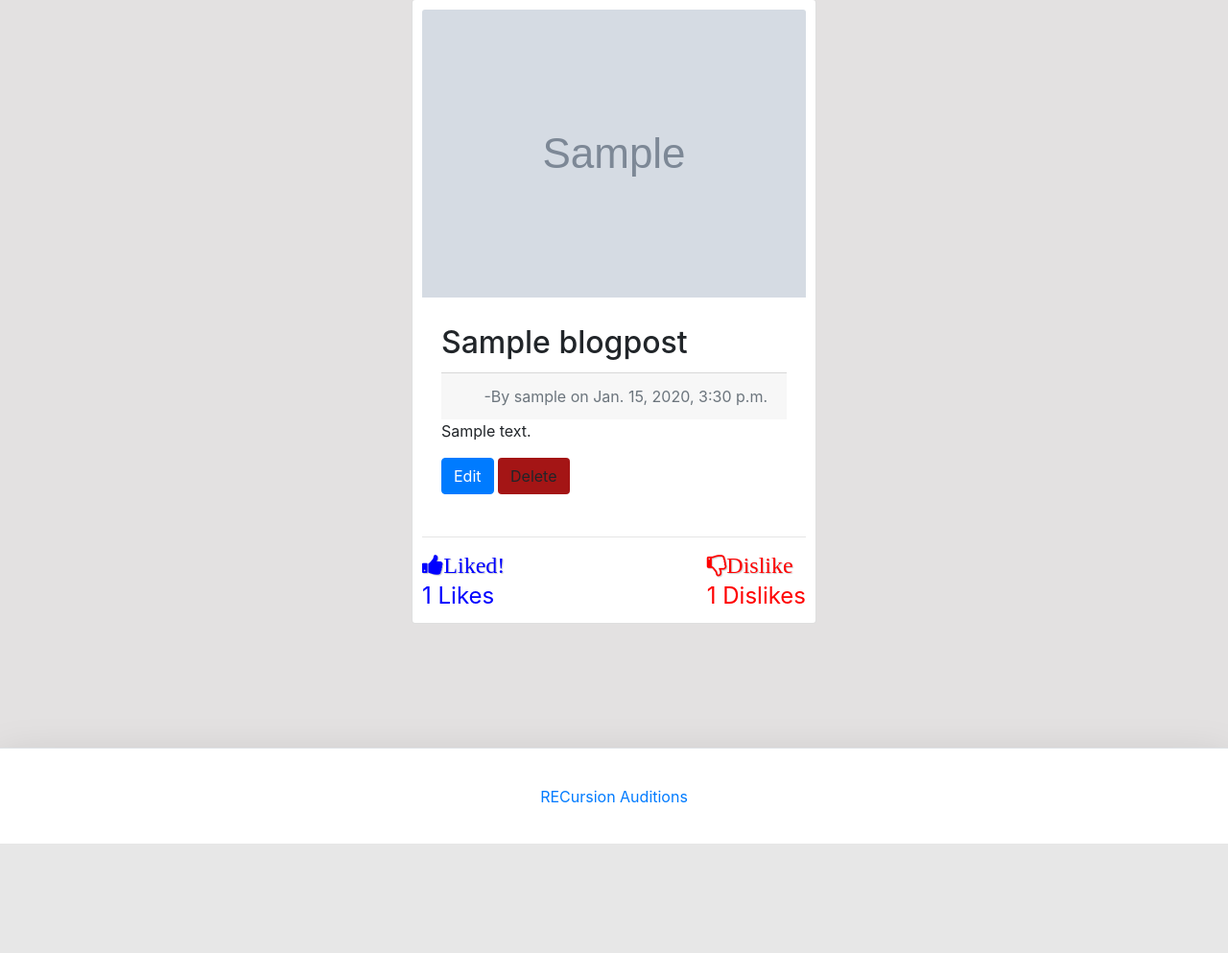
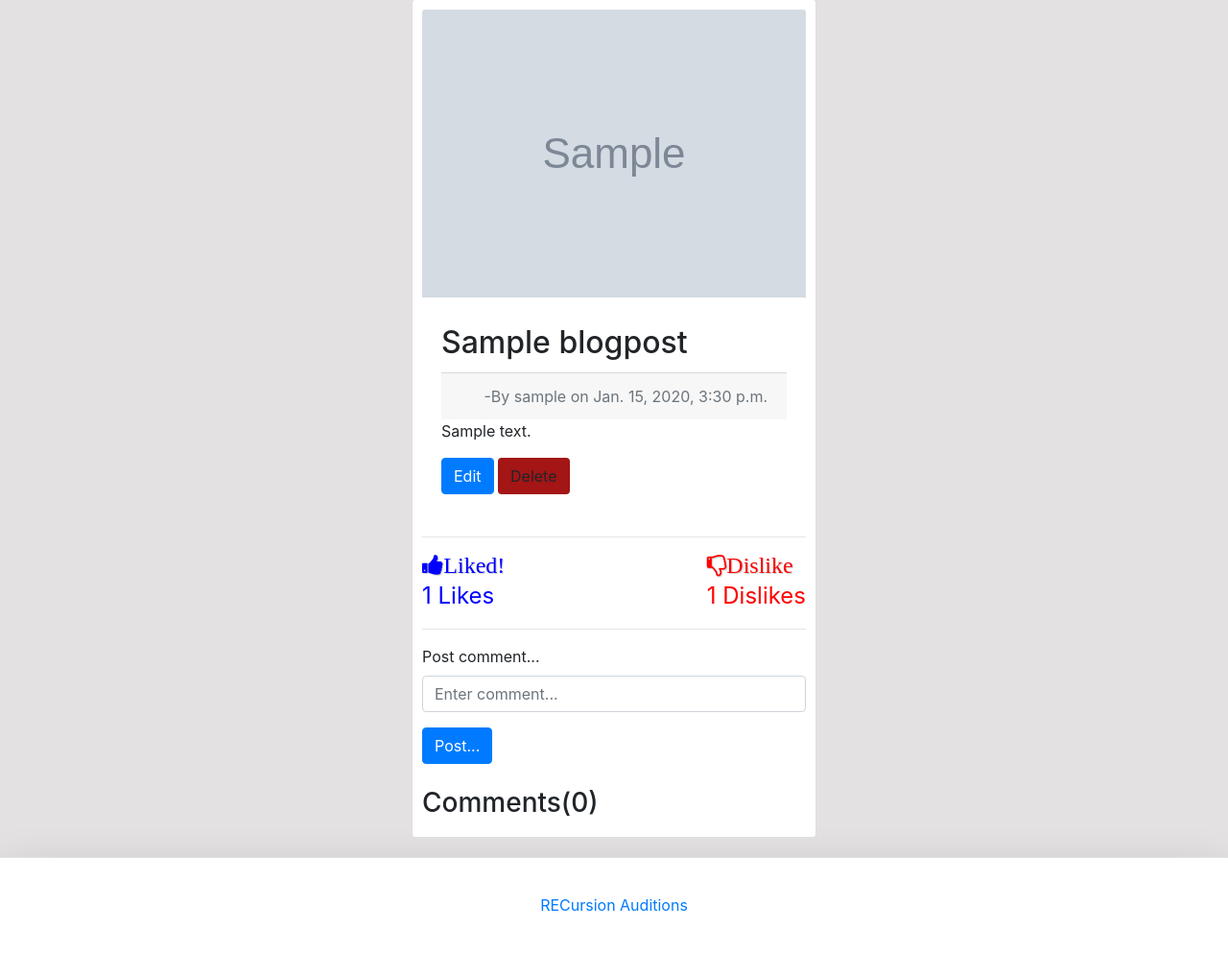
Before and after one commit to arin17bishwa/REC_webd, a Django app: a page that uses blog/templates/blog/detail_blog.html in a window 1280 px wide. Shown: the part 101-1094 px from the top of the page at 96% size. Before the commit the page ends 980 px from the top, so only its background shows below. Run offline with Django 3.2, Linux system fonts and the light colour scheme; a user stored in the database is signed in; tables that the repository leaves empty hold one stand-in row (values such as "Sample post"); grey boxes marked "Sample" are stand-in pictures; some libraries are stand-ins or nearby versions.

Commit message:
added post comment, post reply,and comment view portions. Yet to format comment replies correctly.

```diff
--- a/blog/templates/blog/detail_blog.html
+++ b/blog/templates/blog/detail_blog.html
@@ -1,6 +1,6 @@
 {%extends 'base.html'%}
 {% load tz %}
-
+{% load static %}
 {% block title %}
 {{ blog_post.title }}
 {% endblock title%}
@@ -110,6 +110,51 @@
                     </div>
                 </div>
             </div>
+        <hr>
+
+
+        <form action="{% url 'blog:post_comment' %}" method="post">{% csrf_token %}
+            <div class="form-group">
+                <label for="content">Post comment...</label>
+                <input type="text" class="form-control" name="content" placeholder="Enter comment...">
+            </div>
+            <input type="hidden" name="postId" value="{{ blog_post.id }}">
+            <button type="submit" class="btn btn-primary">Post...</button>
+        </form>
+        <br>
+        <h3>Comments({{ comments|length }})</h3>
+        {% for comment in comments %}
+            <div class="row my-3">
+                <div class="col-md-1 bg-success">
+                    <img src="{%static 'tsubaki.png' %}" alt="An image" class="rounded  mx-auto d-block p-2" height="60" width="60">
+                </div>
+                <div class="col-md-11 bg-warning">
+                    <b>{{ comment.user.username }}</b> on {{ comment.timestamp|localtime }}
+                    <div>{{ comment.content }}</div>
+                    <div class="reply mx-0">
+                        <button class="btn btn-sm btn-primary" type="button" data-toggle="collapse" data-target="#commentReply-{{ comment.id }}" aria-expanded="false" aria-controls="commentReply-{{ comment.id }}">
+                            Reply
+                        </button>
+                        <div class="collapse" id="commentReply-{{ comment.id }}">
+                            <div class="card card-body my-2">
+                                <form action="{% url 'blog:post_comment' %}" method="post">{% csrf_token %}
+                                    <div class="form-group">
+                                        <label for="content">Post reply</label>
+                                        <input type="text" class="form-control" name="content" placeholder="Enter comment...">
+                                    </div>
+                                    <input type="hidden" name="postId" value="{{ blog_post.id }}">
+                                    <input type="hidden" name="parent" value="{{ comment.id }}">
+                                    <button type="submit" class="btn btn-primary">Submit</button>
+                                </form>
+                            </div>
+                        </div>
+                    </div>
+
+
+                </div>
+            </div>
+        {% endfor %}
+
 
         </div>
         <!--Blog post-->
```
Lines whose indentation alone changed are shown as unchanged.
